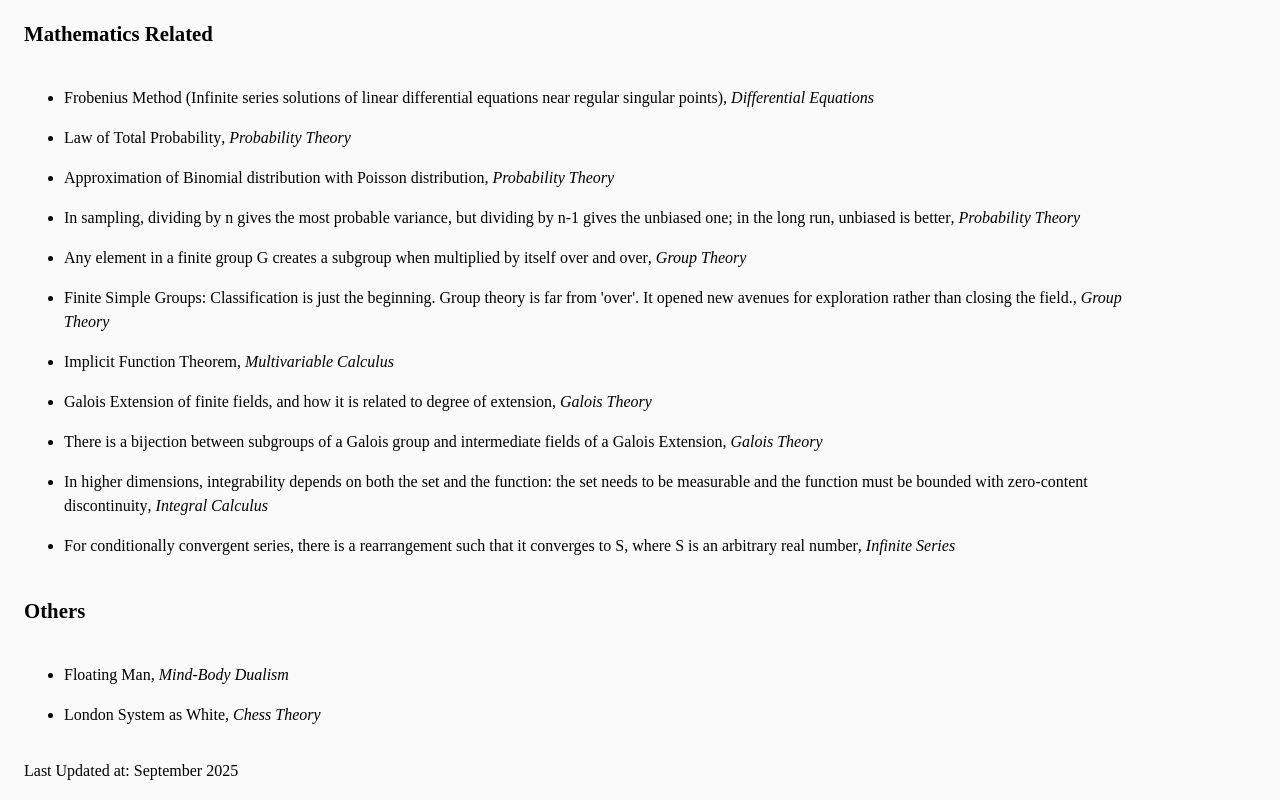
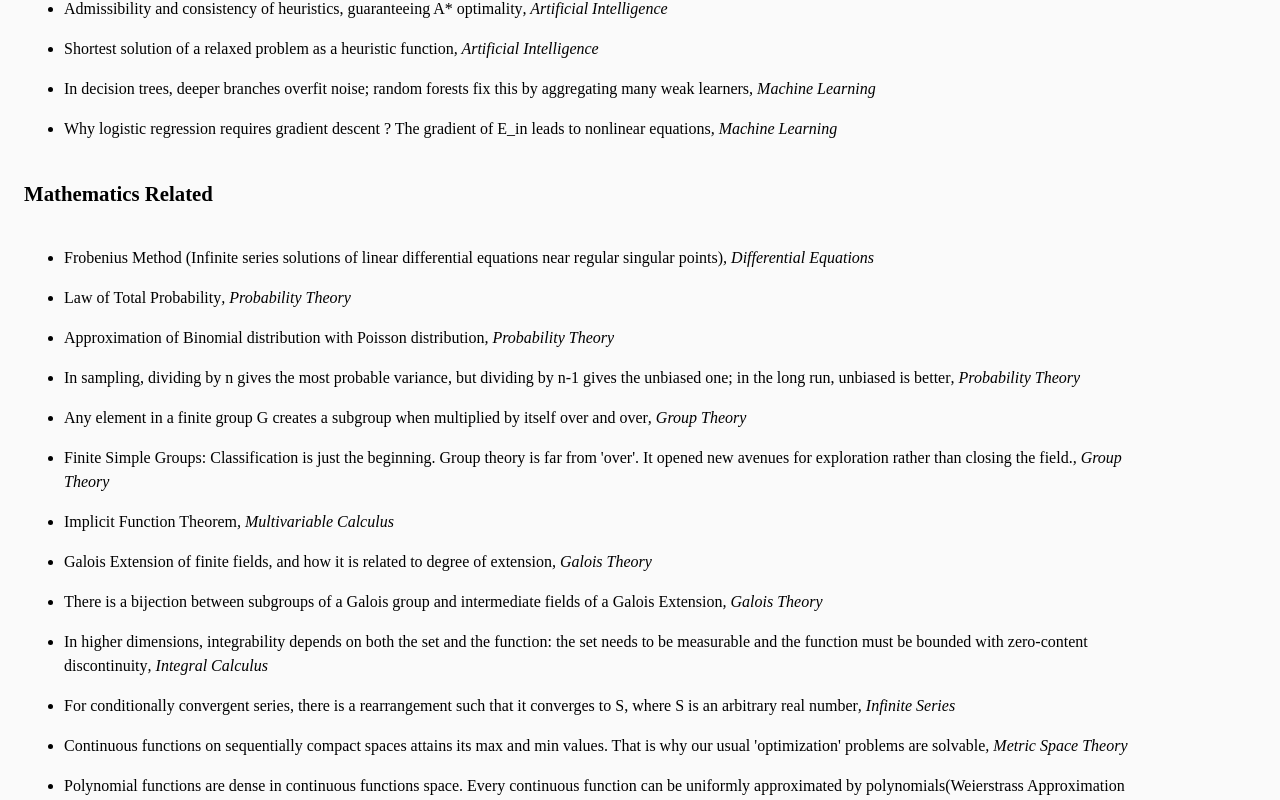
Before and after one commit to I-Kazanci/PersonalWebsite, a React (Vite) app: page /topics in a window 1280 px wide. Shown: the part 1000-1800 px from the top of the page. Built offline with nearby package versions, Linux system fonts and the light colour scheme.

Commit message:
Added new Topics.

```diff
--- a/src/Topics.tsx
+++ b/src/Topics.tsx
@@ -11,7 +11,7 @@ export const Topics = () => {
             <TopicList title="Mathematics Related" topics={mathTopics}></TopicList>
             <TopicList title="Others" topics={others}></TopicList>
 
-            <p>Last Updated at: September 2025</p>
+            <p>Last Updated at: December 2025</p>
         </>
     )
 }
@@ -33,7 +33,12 @@ const cmpeTopics: topic[] = [
     { title: "Trade-off between 3NF and BCNF, BCNF reduces redundancy at the expense of increasing join costs", subject: "Database Theory" },
     { title: "Considering uniquely decodable codes instead of instantaneous ones does not shorten the expected codeword length; Kraft's inequality holds for both of them", subject: "Information Theory" },
     { title: "RSA public key cryptography, and its reliance on the unproven conjecture that 'Factoring is hard'", subject: "Cryptography" },
-    { title: "Square attack on AES. It easily breaks 4, 5, or 6 round AES.", subject: "Cryptography" }
+    { title: "Square attack on AES. It easily breaks 4, 5, or 6 round AES.", subject: "Cryptography" },
+    { title: "Admissibility and consistency of heuristics, guaranteeing A* optimality", subject: "Artificial Intelligence" },
+    { title: "Shortest solution of a relaxed problem as a heuristic function", subject: "Artificial Intelligence" },
+    { title: "In decision trees, deeper branches overfit noise; random forests fix this by aggregating many weak learners", subject: "Machine Learning" },
+    { title: "Why logistic regression requires gradient descent ? The gradient of E_in leads to nonlinear equations", subject: "Machine Learning" },
+
 ]
 
 const mathTopics: topic[] = [
@@ -47,7 +52,9 @@ const mathTopics: topic[] = [
     { title: "Galois Extension of finite fields, and how it is related to degree of extension", subject: "Galois Theory" },
     { title: "There is a bijection between subgroups of a Galois group and intermediate fields of a Galois Extension", subject: "Galois Theory" },
     { title: "In higher dimensions, integrability depends on both the set and the function: the set needs to be measurable and the function must be bounded with zero-content discontinuity", subject: "Integral Calculus" },
-    { title: "For conditionally convergent series, there is a rearrangement such that it converges to S, where S is an arbitrary real number", subject: "Infinite Series" }
+    { title: "For conditionally convergent series, there is a rearrangement such that it converges to S, where S is an arbitrary real number", subject: "Infinite Series" },
+    { title: "Continuous functions on sequentially compact spaces attains its max and min values. That is why our usual 'optimization' problems are solvable", subject: "Metric Space Theory" },
+    { title: "Polynomial functions are dense in continuous functions space. Every continuous function can be uniformly approximated by polynomials(Weierstrass Approximation Theorem)", subject: "Functional Analysis" },
 ]
 
 const others: topic[] = [
```
